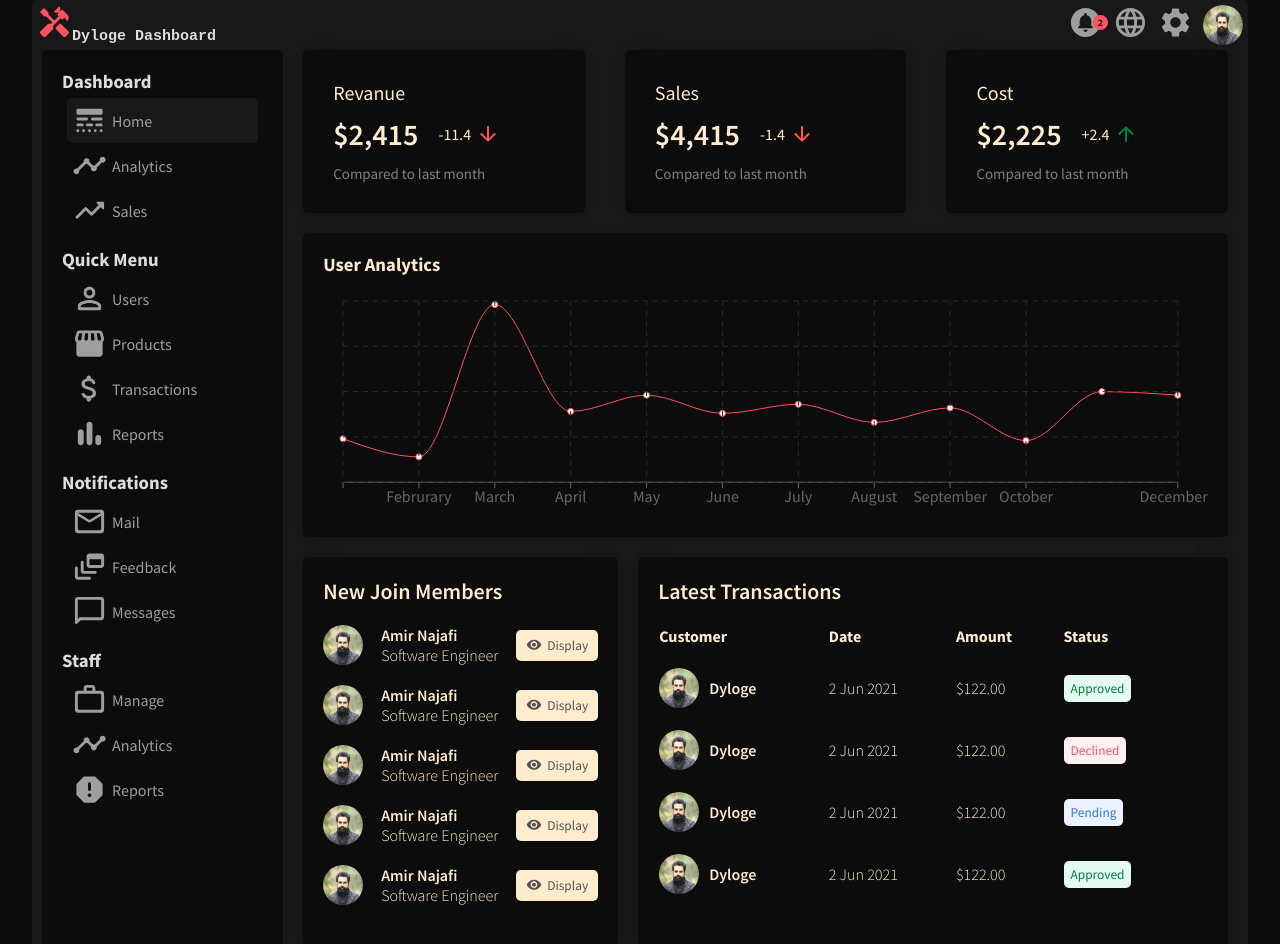
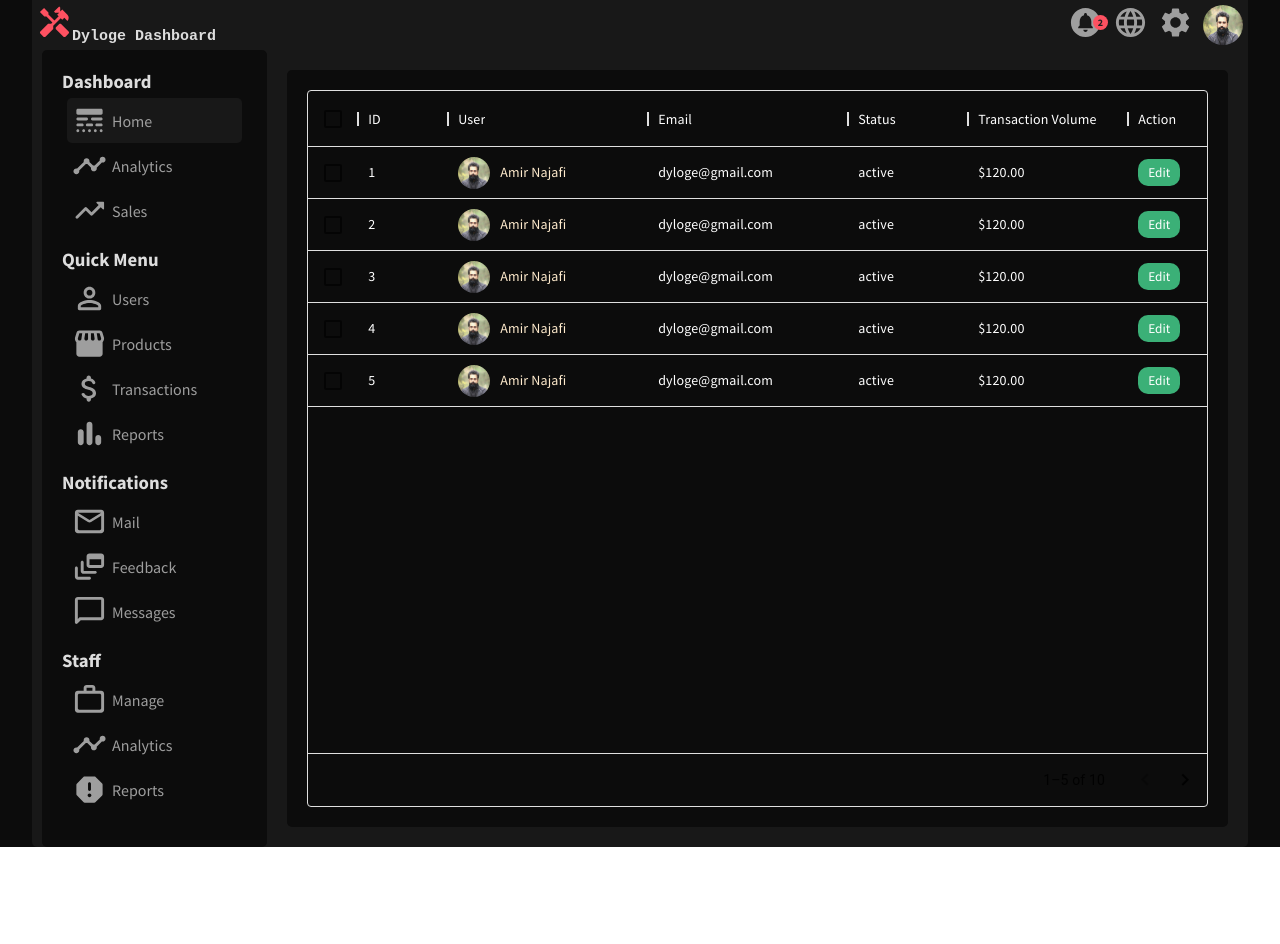
Before and after one commit to Dyloge/adminpanel, a React (Create React App) app: page /users in a window 1280 px wide. Shown: the top 944 px of the page. After the commit the page ends 847 px from the top, so only its background shows below. Built offline with nearby package versions, Linux system fonts and the light colour scheme.

Commit message:
5- Table,UserList created,styled ,not customixed

```diff
--- a/package.json
+++ b/package.json
@@ -9,11 +9,13 @@
     "@material-ui/icons": "^4.11.2",
     "@mui/icons-material": "^5.2.1",
     "@mui/material": "^5.2.3",
+    "@mui/x-data-grid": "^5.2.0",
     "@testing-library/jest-dom": "^5.11.4",
     "@testing-library/react": "^11.1.0",
     "@testing-library/user-event": "^12.1.10",
     "react": "^17.0.2",
     "react-dom": "^17.0.2",
+    "react-router-dom": "^5.2.0",
     "react-scripts": "4.0.3",
     "recharts": "^2.1.6",
     "web-vitals": "^1.0.1"
--- a/src/App.js
+++ b/src/App.js
@@ -2,18 +2,30 @@ import Topbar from './components/topbar/Topbar';
 import './App.css';
 import Sidebar from './components/sidebar/Sidebar';
 import Home from './components/pages/home/Home';
+import UserList from './components/pages/userList/UserList';
+import React from 'react';
+import { BrowserRouter as Router, Switch, Route } from 'react-router-dom';
 
 function App() {
   return (
+    <Router>
       <div className='appContainer'>
         <div className='app'>
           <Topbar />
           <div className='sidebarContainer'>
             <Sidebar />
+            <Switch>
+              <Route exact path='/'>
                 <Home />
+              </Route>
+              <Route path='/users'>
+                <UserList />
+              </Route>
+            </Switch>
           </div>
         </div>
       </div>
+    </Router>
   );
 }
 export default App;
--- a/src/components/chart/Chart.jsx
+++ b/src/components/chart/Chart.jsx
@@ -24,7 +24,15 @@ const Chart = ({ title, data, dataKey, grid }) => {
           <XAxis dataKey='name' />
 
           <Line type='monotone' dataKey={dataKey} stroke='#fe5161' />
-          <Tooltip />
+          <Tooltip
+            contentStyle={{
+              backgroundColor: '#9e9e9e',
+              color: '#646464',
+              border: 'none',
+              borderRadius: '5px',
+            }}
+            itemStyle={{ color: 'black' }}
+          />
           {grid && <CartesianGrid stroke='#2b2b2b' strokeDasharray='5 5' />}
         </LineChart>
       </ResponsiveContainer>
--- /dev/null
+++ b/src/components/pages/userList/UserList.jsx
@@ -0,0 +1,64 @@
+import './userList.css';
+import DeleteRoundedIcon from '@mui/icons-material/DeleteRounded';
+import { DataGrid } from '@mui/x-data-grid';
+import { userRows } from '../../../dummyData';
+import { Link } from 'react-router-dom';
+
+const UserList = () => {
+  const columns = [
+    { field: 'id', headerName: 'ID', width: 90 },
+    {
+      field: 'user',
+      headerName: 'User',
+      width: 200,
+      renderCell: (params) => {
+        return (
+          <div className='userListUser'>
+            <img className='userListImg' src={params.row.avatar} alt='' />
+            {params.row.username}
+          </div>
+        );
+      },
+    },
+    { field: 'email', headerName: 'Email', width: 200 },
+    {
+      field: 'status',
+      headerName: 'Status',
+      width: 120,
+    },
+    {
+      field: 'transaction',
+      headerName: 'Transaction Volume',
+      width: 160,
+    },
+    {
+      field: 'action',
+      headerName: 'Action',
+      width: 150,
+      renderCell: (params) => {
+        return (
+          <>
+            <Link to={'/user/' + params.row.id}>
+              <button className='userListEdit'>Edit</button>
+            </Link>
+            <DeleteRoundedIcon fontSize='large' className='userListDelete' />
+          </>
+        );
+      },
+    },
+  ];
+  return (
+    <div className='userList'>
+      <DataGrid
+        rows={userRows}
+        columns={columns}
+        pageSize={5}
+        rowsPerPageOptions={[5]}
+        checkboxSelection
+        sx={{ color: 'white' }}
+      />
+    </div>
+  );
+};
+
+export default UserList;
--- /dev/null
+++ b/src/components/pages/userList/userList.css
@@ -0,0 +1,36 @@
+.userList {
+  flex: 4;
+  background-color: #0c0c0c;
+  border-radius: 5px;
+  margin: 20px;
+  padding: 20px;
+}
+
+.userListUser {
+  display: flex;
+  align-items: center;
+  color: blanchedalmond;
+}
+
+.userListImg {
+  width: 32px;
+  height: 32px;
+  border-radius: 50%;
+  object-fit: cover;
+  margin-right: 10px;
+}
+
+.userListEdit {
+  border: none;
+  border-radius: 10px;
+  padding: 5px 10px;
+  background-color: #3bb077;
+  color: white;
+  cursor: pointer;
+  margin-right: 20px;
+}
+
+.userListDelete {
+  color: red;
+  cursor: pointer;
+}
--- a/src/components/topbar/topbar.css
+++ b/src/components/topbar/topbar.css
@@ -1,5 +1,6 @@
 .topbar {
-  border-radius: 5px;
+  background-color: #181818;
+
   width: 100%;
   height: 50px;
   position: sticky;
--- a/src/dummyData.js
+++ b/src/dummyData.js
@@ -1,6 +1,6 @@
 export const userData = [
   {
-    month: 'January',
+    name: 'January',
 
     'Active User': 2400,
   },
@@ -60,3 +60,85 @@ export const userData = [
     'Active User': 4800,
   },
 ];
+export const userRows = [
+  {
+    id: 1,
+    username: 'Amir Najafi',
+    avatar: require('../src/assests/images/profile.jpeg').default,
+    email: 'dyloge@gmail.com',
+    status: 'active',
+    transaction: '$120.00',
+  },
+  {
+    id: 2,
+    username: 'Amir Najafi',
+    avatar: require('../src/assests/images/profile.jpeg').default,
+    email: 'dyloge@gmail.com',
+    status: 'active',
+    transaction: '$120.00',
+  },
+  {
+    id: 3,
+    username: 'Amir Najafi',
+    avatar: require('../src/assests/images/profile.jpeg').default,
+    email: 'dyloge@gmail.com',
+    status: 'active',
+    transaction: '$120.00',
+  },
+  {
+    id: 4,
+    username: 'Amir Najafi',
+    avatar: require('../src/assests/images/profile.jpeg').default,
+    email: 'dyloge@gmail.com',
+    status: 'active',
+    transaction: '$120.00',
+  },
+  {
+    id: 5,
+    username: 'Amir Najafi',
+    avatar: require('../src/assests/images/profile.jpeg').default,
+    email: 'dyloge@gmail.com',
+    status: 'active',
+    transaction: '$120.00',
+  },
+  {
+    id: 6,
+    username: 'Amir Najafi',
+    avatar: require('../src/assests/images/profile.jpeg').default,
+    email: 'dyloge@gmail.com',
+    status: 'active',
+    transaction: '$120.00',
+  },
+  {
+    id: 7,
+    username: 'Amir Najafi',
+    avatar: require('../src/assests/images/profile.jpeg').default,
+    email: 'dyloge@gmail.com',
+    status: 'active',
+    transaction: '$120.00',
+  },
+  {
+    id: 8,
+    username: 'Amir Najafi',
+    avatar: require('../src/assests/images/profile.jpeg').default,
+    email: 'dyloge@gmail.com',
+    status: 'active',
+    transaction: '$120.00',
+  },
+  {
+    id: 9,
+    username: 'Amir Najafi',
+    avatar: require('../src/assests/images/profile.jpeg').default,
+    email: 'dyloge@gmail.com',
+    status: 'active',
+    transaction: '$120.00',
+  },
+  {
+    id: 10,
+    username: 'Amir Najafi',
+    avatar: require('../src/assests/images/profile.jpeg').default,
+    email: 'dyloge@gmail.com',
+    status: 'active',
+    transaction: '$120.00',
+  },
+];
```
Also changed, not shown: 1 other file (tests, documents, lock files or other folders). Lines whose indentation alone changed are shown as unchanged.
